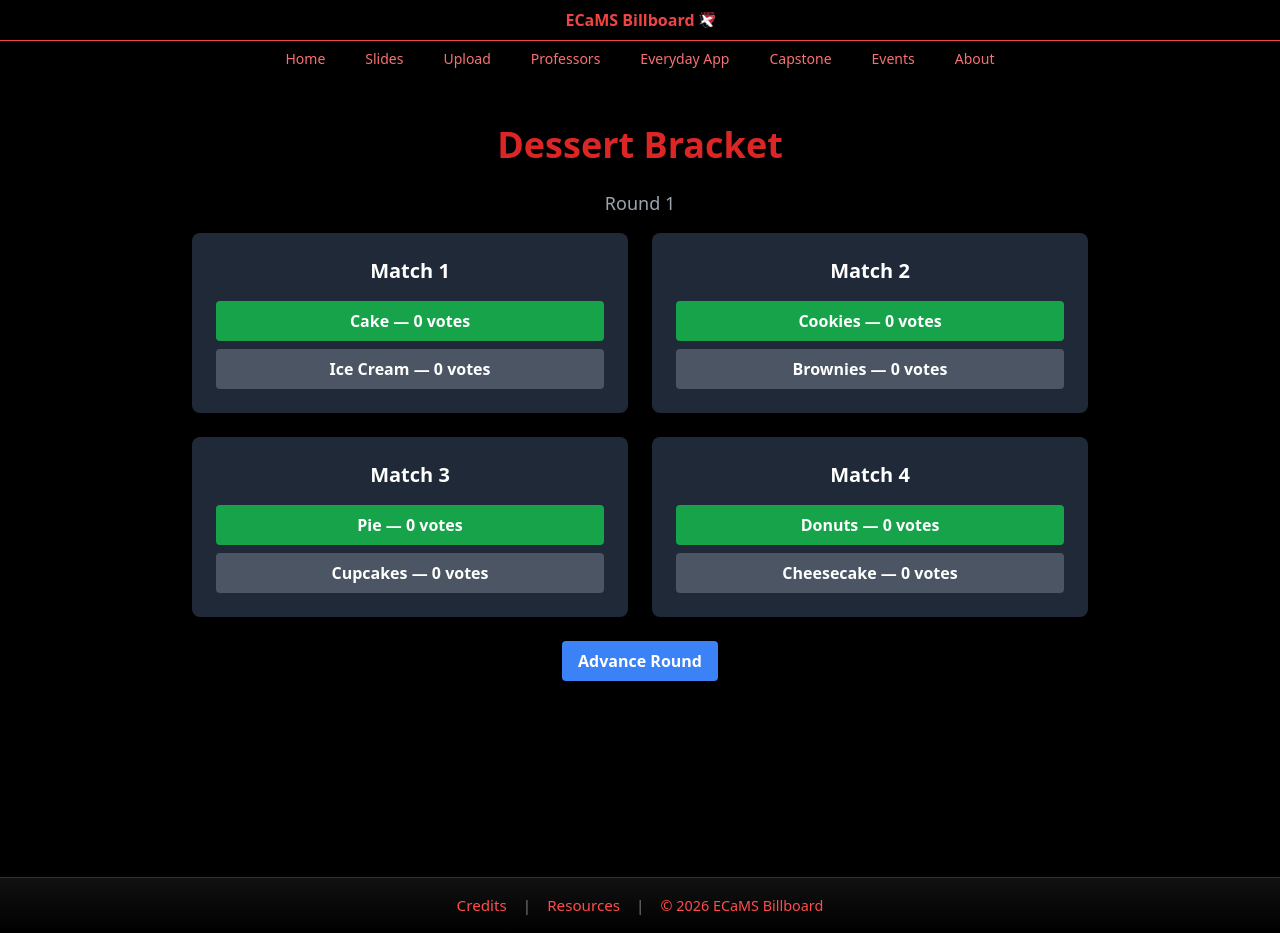
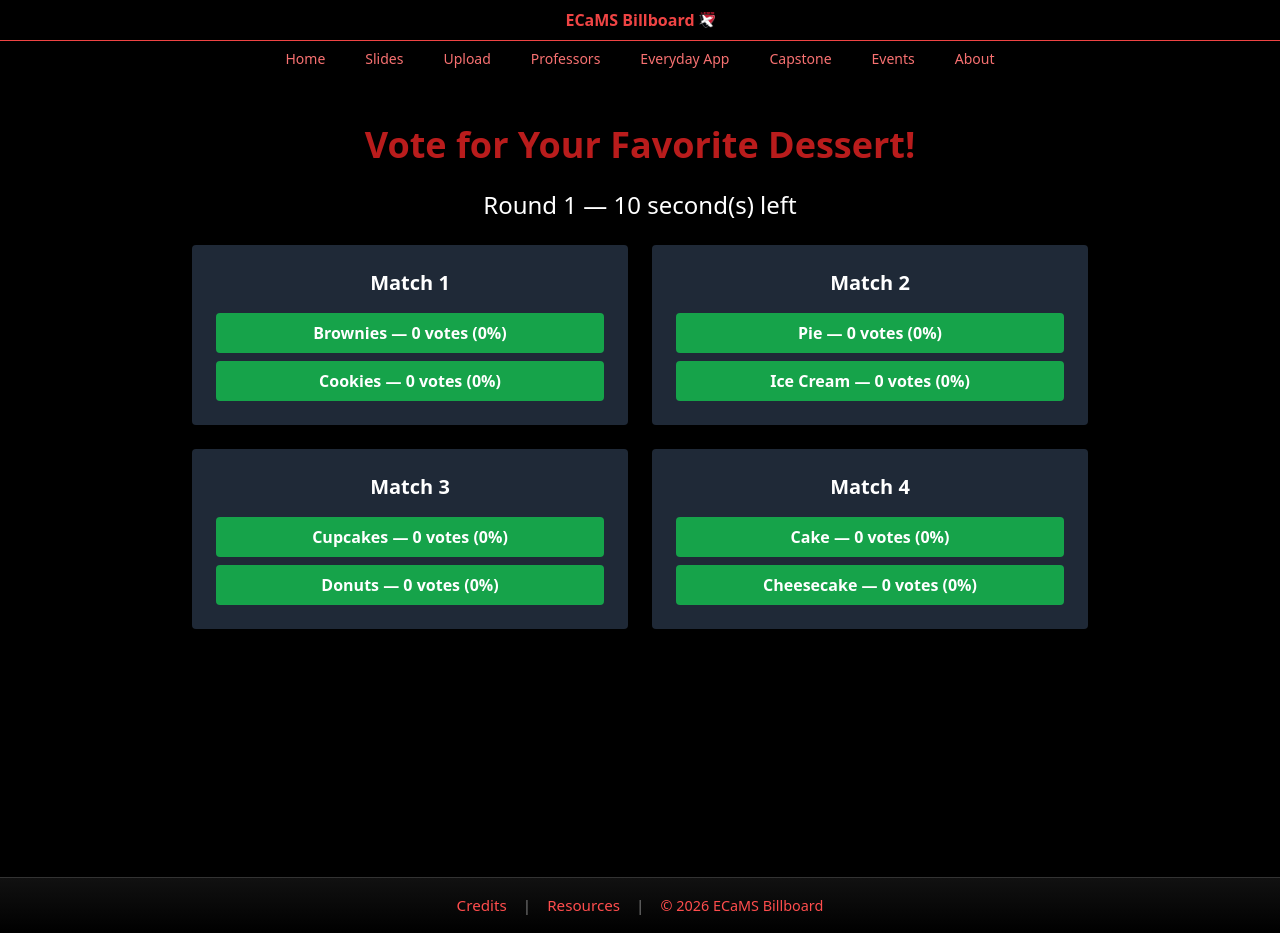
Before and after one commit to ECaMS-Billboard/ecams-billboard, a React (Create React App) app: page /Bracket in a window 1280 px wide. Built offline with nearby package versions, Linux system fonts and the light colour scheme.

Commit message:
Added Bracket Timer

```diff
--- a/src/pages/Bracket.js
+++ b/src/pages/Bracket.js
@@ -1,8 +1,8 @@
-import { useState } from 'react';
+import { useState, useEffect } from 'react';
 
 const Bracket = () => {
-  // Initial desserts
-  const desserts = [
+  // Items for the tournament
+  const items = [
     'Cake',
     'Ice Cream',
     'Cookies',
@@ -13,128 +13,135 @@ const Bracket = () => {
     'Cheesecake',
   ];
 
-  // Helper: pair up an array into matchups
-  const createMatchups = (arr) => {
+  const ROUND_DURATION_MS = 10_000; // 10 seconds for testing, change to 604_800_000 (1 week) in production
+
+  // Initialize state
+  const [state, setState] = useState({
+    currentRound: 0,
+    roundStart: new Date().toISOString(),
+    matchups: [],
+    tournamentEnded: false,
+    winners: [],
+  });
+
+  // Create initial matchups
+  useEffect(() => {
+    const shuffled = [...items].sort(() => Math.random() - 0.5);
     const matchups = [];
-    for (let i = 0; i < arr.length; i += 2) {
-      const pair = arr[i + 1] ? [arr[i], arr[i + 1]] : [arr[i], arr[i]];
+    for (let i = 0; i < shuffled.length; i += 2) {
+      const pair = shuffled[i + 1] ? [shuffled[i], shuffled[i + 1]] : [shuffled[i], shuffled[i]];
       matchups.push({ pair, votes: { [pair[0]]: 0, [pair[1]]: 0 } });
     }
-    return matchups;
+    setState((s) => ({ ...s, matchups }));
+  }, []);
+
+  // Timer to advance rounds automatically
+  useEffect(() => {
+    const timer = setInterval(() => {
+      if (state.tournamentEnded || state.matchups.length === 0) return;
+
+      const now = new Date().getTime();
+      const roundEnd = new Date(state.roundStart).getTime() + ROUND_DURATION_MS;
+
+      if (now >= roundEnd) {
+        const winners = state.matchups.map((m) => {
+          const [a, b] = m.pair;
+          return m.votes[a] >= m.votes[b] ? a : b;
+        });
+
+        if (winners.length === 1) {
+          setState({ ...state, winners, tournamentEnded: true });
+        } else {
+          // create next round matchups
+          const nextMatchups = [];
+          for (let i = 0; i < winners.length; i += 2) {
+            const pair = winners[i + 1] ? [winners[i], winners[i + 1]] : [winners[i], winners[i]];
+            nextMatchups.push({ pair, votes: { [pair[0]]: 0, [pair[1]]: 0 } });
+          }
+
+          setState({
+            currentRound: state.currentRound + 1,
+            roundStart: new Date().toISOString(),
+            matchups: nextMatchups,
+            tournamentEnded: false,
+            winners: [],
+          });
+        }
+      }
+    }, 1000);
+
+    return () => clearInterval(timer);
+  }, [state]);
+
+  // Voting function
+  const vote = (matchIndex, choice) => {
+    if (state.tournamentEnded) return;
+    const newMatchups = [...state.matchups];
+    newMatchups[matchIndex].votes[choice] += 1;
+    setState({ ...state, matchups: newMatchups });
   };
 
-  // State: array of rounds
-  const [rounds, setRounds] = useState([
-    { matchups: createMatchups(desserts), completed: false },
-  ]);
+  // Loading state
+  if (state.matchups.length === 0) {
+    return <div className="min-h-screen bg-black text-white text-center p-12">Loading tournament...</div>;
+  }
 
-  // Vote handler
-  const vote = (roundIndex, matchIndex, choice) => {
-    setRounds((prevRounds) => {
-      const newRounds = [...prevRounds];
-      newRounds[roundIndex] = { ...newRounds[roundIndex] };
-      newRounds[roundIndex].matchups = [...newRounds[roundIndex].matchups];
-      const match = { ...newRounds[roundIndex].matchups[matchIndex] };
-      match.votes = { ...match.votes };
-      match.votes[choice] += 1;
-      newRounds[roundIndex].matchups[matchIndex] = match;
-      return newRounds;
-    });
-  };
+  // Tournament ended
+  if (state.tournamentEnded) {
+    return (
+      <div className="min-h-screen bg-black text-white text-center p-12">
+        <h1 className="text-4xl font-bold text-green-500">Winner: {state.winners[0]}</h1>
+      </div>
+    );
+  }
 
-  // Advance round automatically if all matches in the current round have votes > 0
-  const advanceRound = () => {
-    const currentRound = rounds[rounds.length - 1];
-    const winners = currentRound.matchups.map((m) =>
-      m.votes[m.pair[0]] >= m.votes[m.pair[1]] ? m.pair[0] : m.pair[1]
-    );
-
-    if (winners.length === 1) {
-      // Tournament ended
-      setRounds((prev) => [
-        ...prev.slice(0, prev.length - 1),
-        { ...currentRound, completed: true, winners },
-      ]);
-    } else {
-      const nextRound = { matchups: createMatchups(winners), completed: false };
-      setRounds((prev) => [
-        ...prev.slice(0, prev.length - 1),
-        { ...currentRound, completed: true },
-        nextRound,
-      ]);
-    }
-  };
-
-  const currentRoundIndex = rounds.findIndex((r) => !r.completed);
-  const currentRound =
-    currentRoundIndex >= 0 ? rounds[currentRoundIndex] : rounds[rounds.length - 1];
-  const tournamentWinner =
-    rounds[rounds.length - 1].completed &&
-    rounds[rounds.length - 1].matchups.length === 1
-      ? rounds[rounds.length - 1].matchups[0].pair[0]
-      : null;
+  // Countdown
+  const now = new Date().getTime();
+  const roundEnd = new Date(state.roundStart).getTime() + ROUND_DURATION_MS;
+  const secondsLeft = Math.ceil((roundEnd - now) / 1000);
 
   return (
-    <div className="min-h-screen bg-black text-white py-12 px-4">
+    <div className="min-h-screen bg-black text-white p-12">
       <div className="max-w-4xl mx-auto text-center">
-        <h1 className="text-red-600 text-4xl font-bold mb-6">Dessert Bracket</h1>
+        <h1 className="text-red-700 text-4xl font-bold mb-6">Vote for Your Favorite Dessert!</h1>
+        <h2 className="text-2xl mb-6">
+          Round {state.currentRound + 1} — {secondsLeft} second(s) left
+        </h2>
 
-        {tournamentWinner ? (
-          <h2 className="text-green-500 text-3xl font-bold">
-            Winner: {tournamentWinner}
-          </h2>
-        ) : (
-          <>
-            <h2 className="text-gray-400 text-lg mb-4">
-              Round {currentRoundIndex + 1}
-            </h2>
-            <div className="grid grid-cols-1 sm:grid-cols-2 gap-6 mb-6">
-              {currentRound.matchups.map((m, index) => {
-                const a = m.pair[0];
-                const b = m.pair[1];
-                const aVotes = m.votes[a];
-                const bVotes = m.votes[b];
-                const aLeading = aVotes >= bVotes;
-                const bLeading = bVotes > aVotes;
+        <div className="grid grid-cols-1 sm:grid-cols-2 gap-6">
+          {state.matchups.map((match, index) => {
+            const [a, b] = match.pair;
+            const totalVotes = (match.votes[a] || 0) + (match.votes[b] || 0);
+            const aPercent = totalVotes ? Math.round((match.votes[a] / totalVotes) * 100) : 0;
+            const bPercent = totalVotes ? 100 - aPercent : 0;
 
             return (
-                  <div
-                    key={index}
-                    className="bg-gray-800 p-6 rounded-lg shadow hover:shadow-lg transition"
-                  >
-                    <h3 className="text-xl font-semibold mb-4">
-                      Match {index + 1}
-                    </h3>
+              <div key={index} className="bg-gray-800 p-6 rounded shadow hover:shadow-lg transition">
+                <h3 className="text-xl font-bold mb-4">Match {index + 1}</h3>
+
                 <div className="flex flex-col gap-2">
                   <button
-                        onClick={() => vote(currentRoundIndex, index, a)}
-                        className={`py-2 rounded font-semibold ${
-                          aLeading ? 'bg-green-600' : 'bg-gray-600'
-                        }`}
+                    className={`py-2 px-4 rounded font-semibold ${
+                      aPercent >= bPercent ? 'bg-green-600' : 'bg-red-600'
+                    } hover:brightness-110 transition`}
+                    onClick={() => vote(index, a)}
                   >
-                        {a} — {aVotes} votes
+                    {a} — {match.votes[a]} votes ({aPercent}%)
                   </button>
+
                   <button
-                        onClick={() => vote(currentRoundIndex, index, b)}
-                        className={`py-2 rounded font-semibold ${
-                          bLeading ? 'bg-green-600' : 'bg-gray-600'
-                        }`}
+                    className={`py-2 px-4 rounded font-semibold ${
+                      bPercent >= aPercent ? 'bg-green-600' : 'bg-red-600'
+                    } hover:brightness-110 transition`}
+                    onClick={() => vote(index, b)}
                   >
-                        {b} — {bVotes} votes
+                    {b} — {match.votes[b]} votes ({bPercent}%)
                   </button>
                 </div>
               </div>
             );
           })}
         </div>
-            <button
-              onClick={advanceRound}
-              className="bg-blue-500 text-white py-2 px-4 rounded font-semibold"
-            >
-              Advance Round
-            </button>
-          </>
-        )}
       </div>
     </div>
   );
```
Lines whose indentation alone changed are shown as unchanged.
